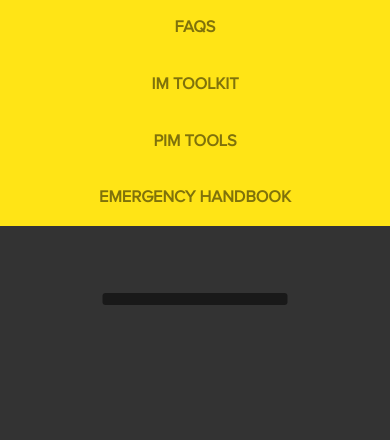
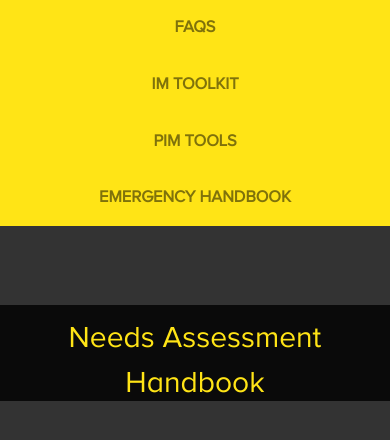
Before and after one commit to toggle-corp/na-toolbox, a Django app: page / in a window 390 px wide. Shown: the part 189-629 px from the top of the page. Run offline with Django 3.2, Linux system fonts and the light colour scheme; data that the repository does not hold is empty; some web fonts are replaced.

Commit message:
Redesign carousel

```diff
--- a/static/css/home.css
+++ b/static/css/home.css
@@ -187,31 +187,40 @@ body > main {
     width: 100%;
     height: 100%; }
     body > main .carousel .carousel-navigation {
+      background-color: rgba(0, 0, 0, 0.8);
+      width: 36%;
+      height: 96px;
+      display: flex;
+      align-items: center;
+      flex-wrap: wrap;
       position: absolute;
-      right: 10px;
-      bottom: 10px;
-      background-color: rgba(0, 0, 0, 0.5);
-      padding: 6px 10px;
-      border-radius: 3px; }
+      left: 0;
+      top: 0;
+      padding: 10px 32px; }
+      body > main .carousel .carousel-navigation h3 {
+        flex-basis: 100%;
+        font-size: 2em;
+        color: #ffe416;
+        display: block; }
       body > main .carousel .carousel-navigation button {
         display: inline-block;
         margin: 3px;
         padding: 0;
-        width: 12px;
-        height: 12px;
+        font-size: 1.33em;
+        padding: 4px 16px;
+        color: #fff;
         background-color: transparent;
-        border: 2px solid rgba(255, 255, 255, 0.8);
+        border: 1px solid rgba(255, 255, 255, 0.8);
         outline: none;
-        cursor: pointer;
-        border-radius: 50%; }
-        body > main .carousel .carousel-navigation button:hover {
-          background-color: rgba(255, 255, 255, 0.5); }
+        cursor: pointer; }
         body > main .carousel .carousel-navigation button.active {
-          background-color: rgba(255, 255, 255, 0.8); }
+          border: 1px solid #ffe416;
+          background-color: #ffe416;
+          color: #333333; }
   body > main #intro-container {
     position: relative;
     flex-basis: 100%;
-    height: 50vh;
+    height: 60vh;
     margin-bottom: 16px;
     border-bottom: 2px solid #ffe416; }
     body > main #intro-container .intro {
@@ -222,8 +231,10 @@ body > main {
       height: 100%; }
       body > main #intro-container .intro .description {
         width: 36%;
-        height: 100%;
+        height: calc(100% - 96px);
         padding: 32px;
+        padding-top: 8px;
+        margin-top: 96px;
         position: absolute;
         left: 0;
         top: 0;
@@ -258,6 +269,8 @@ body > main {
             position: relative;
             width: auto;
             padding: 32px;
+            padding-top: 96px;
+            margin-top: 0;
             left: 0;
             top: 0;
             overflow-y: auto;
@@ -275,12 +288,12 @@ body > main {
             object-fit: cover;
             object-position: center center; }
         body > main #intro-container .carousel-navigation {
-          top: 50vh;
-          left: 50%;
+          top: calc(50vh);
+          left: 0;
           bottom: auto;
-          width: auto;
-          transform: translate(-50%, -100%);
-          text-align: center; } }
+          width: 100%;
+          text-align: center;
+          justify-content: center; } }
   body > main #download-handbook-container {
     flex-basis: 60%; }
     body > main #download-handbook-container .download-handbook > header {
--- a/static/js/home.js
+++ b/static/js/home.js
@@ -1,9 +1,9 @@
 $(document).ready(function() {
     let slideActiveDuration = 5000;
-    let nextSlideTimeout = setTimeout(() => { showNextCarouselItem('#intro-container .carousel'); }, slideActiveDuration);
+    //let nextSlideTimeout = setTimeout(() => { showNextCarouselItem('#intro-container .carousel'); }, slideActiveDuration);
 
     $('.carousel-navigation button').on('click', function() {
-        clearTimeout(nextSlideTimeout);
+        //clearTimeout(nextSlideTimeout);
 
         $(this).siblings('.active').removeClass('active');
         $(this).addClass('active');
@@ -11,7 +11,7 @@ $(document).ready(function() {
         let itemsContainer = $(this).closest('.carousel').find('.carousel-item-container');
         showCarouselItem(itemsContainer.find($(this).data('target')));
 
-        nextSlideTimeout = setTimeout(() => { showNextCarouselItem('#intro-container .carousel'); }, slideActiveDuration);
+        //nextSlideTimeout = setTimeout(() => { showNextCarouselItem('#intro-container .carousel'); }, slideActiveDuration);
     });
 
     function showCarouselItem(item) {
--- a/static/js/tool-list.js
+++ b/static/js/tool-list.js
@@ -46,6 +46,10 @@ $(document).ready(function() {
 
     calculateNavigationWidth();
     syncScrollButtons();
+
+    $(window).on('resize', () => {
+        syncScrollButtons();
+    });
 });
 
 function calculateNavigationWidth() {
--- a/static/jsbuild/home.js
+++ b/static/jsbuild/home.js
@@ -2,12 +2,10 @@
 
 $(document).ready(function () {
     var slideActiveDuration = 5000;
-    var nextSlideTimeout = setTimeout(function () {
-        showNextCarouselItem('#intro-container .carousel');
-    }, slideActiveDuration);
+    //let nextSlideTimeout = setTimeout(() => { showNextCarouselItem('#intro-container .carousel'); }, slideActiveDuration);
 
     $('.carousel-navigation button').on('click', function () {
-        clearTimeout(nextSlideTimeout);
+        //clearTimeout(nextSlideTimeout);
 
         $(this).siblings('.active').removeClass('active');
         $(this).addClass('active');
@@ -15,9 +13,7 @@ $(document).ready(function () {
         var itemsContainer = $(this).closest('.carousel').find('.carousel-item-container');
         showCarouselItem(itemsContainer.find($(this).data('target')));
 
-        nextSlideTimeout = setTimeout(function () {
-            showNextCarouselItem('#intro-container .carousel');
-        }, slideActiveDuration);
+        //nextSlideTimeout = setTimeout(() => { showNextCarouselItem('#intro-container .carousel'); }, slideActiveDuration);
     });
 
     function showCarouselItem(item) {
--- a/static/jsbuild/tool-list.js
+++ b/static/jsbuild/tool-list.js
@@ -46,6 +46,10 @@ $(document).ready(function () {
 
     calculateNavigationWidth();
     syncScrollButtons();
+
+    $(window).on('resize', function () {
+        syncScrollButtons();
+    });
 });
 
 function calculateNavigationWidth() {
--- a/stylesheets/common/_carousel.scss
+++ b/stylesheets/common/_carousel.scss
@@ -4,31 +4,43 @@
     height: 100%;
 
     .carousel-navigation {
+        background-color: rgba(0, 0, 0, 0.8);
+        width: 36%;
+        height: 96px;
+        display: flex;
+        align-items: center;
+        flex-wrap: wrap;
         position: absolute;
-        right: 10px;
-        bottom: 10px;
-        background-color: rgba(0, 0, 0, 0.5);
-        padding: 6px 10px;
-        border-radius: 3px;
+        left: 0;
+        top: 0;
+        padding: 10px 32px;
 
+        h3 {
+            flex-basis: 100%;
+            font-size: 2em;
+            color: $primary-color;
+            display: block;
+        }
         button {
             display: inline-block;
             margin: 3px;
             padding: 0;
-            width: 12px;
-            height: 12px;
+            font-size: 1.33em;
+            padding: 4px 16px;
+            color: $text-color-dark;
             background-color: transparent;
-            border: 2px solid rgba(255, 255, 255, 0.8);
+            border: 1px solid rgba(255, 255, 255, 0.8);
             outline: none;
             cursor: pointer;
-            border-radius: 50%;
-
-            &:hover {
-                background-color: rgba(255, 255, 255, 0.5);
-            }
+            //
+            // &:hover {
+            //     background-color: rgba(255, 255, 255, 0.5);
+            // }
 
             &.active {
-                background-color: rgba(255, 255, 255, 0.8);
+                border: 1px solid $primary-color;
+                background-color: $primary-color;
+                color: $text-color-light;
             }
         }
     }
--- a/stylesheets/home/_intro-container.scss
+++ b/stylesheets/home/_intro-container.scss
@@ -1,7 +1,7 @@
 #intro-container {
     position: relative;
     flex-basis: 100%;
-    height: 50vh;
+    height: 60vh;
     margin-bottom: 16px;
     border-bottom: 2px solid $primary-color;
 
@@ -14,8 +14,10 @@
 
         .description {
             width: 36%;
-            height: 100%;
+            height: calc(100% - 96px);
             padding: 32px;
+            padding-top: 8px;
+            margin-top: 96px;
             position: absolute;
             left: 0;
             top: 0;
@@ -74,6 +76,8 @@
                 position: relative;
                 width: auto;
                 padding: 32px;
+                padding-top: 96px;
+                margin-top: 0;
                 left: 0;
                 top: 0;
                 overflow-y: auto;
@@ -103,12 +107,12 @@
         }
 
         .carousel-navigation {
-            top: 50vh;
-            left: 50%;
+            top: calc(50vh);
+            left: 0;
             bottom: auto;
-            width: auto;
-            transform: translate(-50%, -100%);
+            width: 100%;
             text-align: center;
+            justify-content: center;
         }
     }
 }
--- a/toolbox/templates/toolbox/home.html
+++ b/toolbox/templates/toolbox/home.html
@@ -21,7 +21,6 @@
                     <div class="intro">
                         <img class="background-image" src="{{ intro.background_image.url }}">
                         <div class="description">
-                            <h1>{{ intro.title }}</h1>
                             <p>{{ intro.description|safe }}</p>
                         </div>
                     </div>
@@ -29,8 +28,9 @@
                 {% endfor %}
             </div>
             <div class="carousel-navigation">
+                <h3>Needs Assessment Handbook</h3>
                 {% for intro in introductions %}
-                <button data-target="#item-{{ intro.pk }}"></button>
+                <button data-target="#item-{{ intro.pk }}">{{ intro.title }}</button>
                 {% endfor %}
             </div>
         </div>
```
Also changed, not shown: 2 other files.
